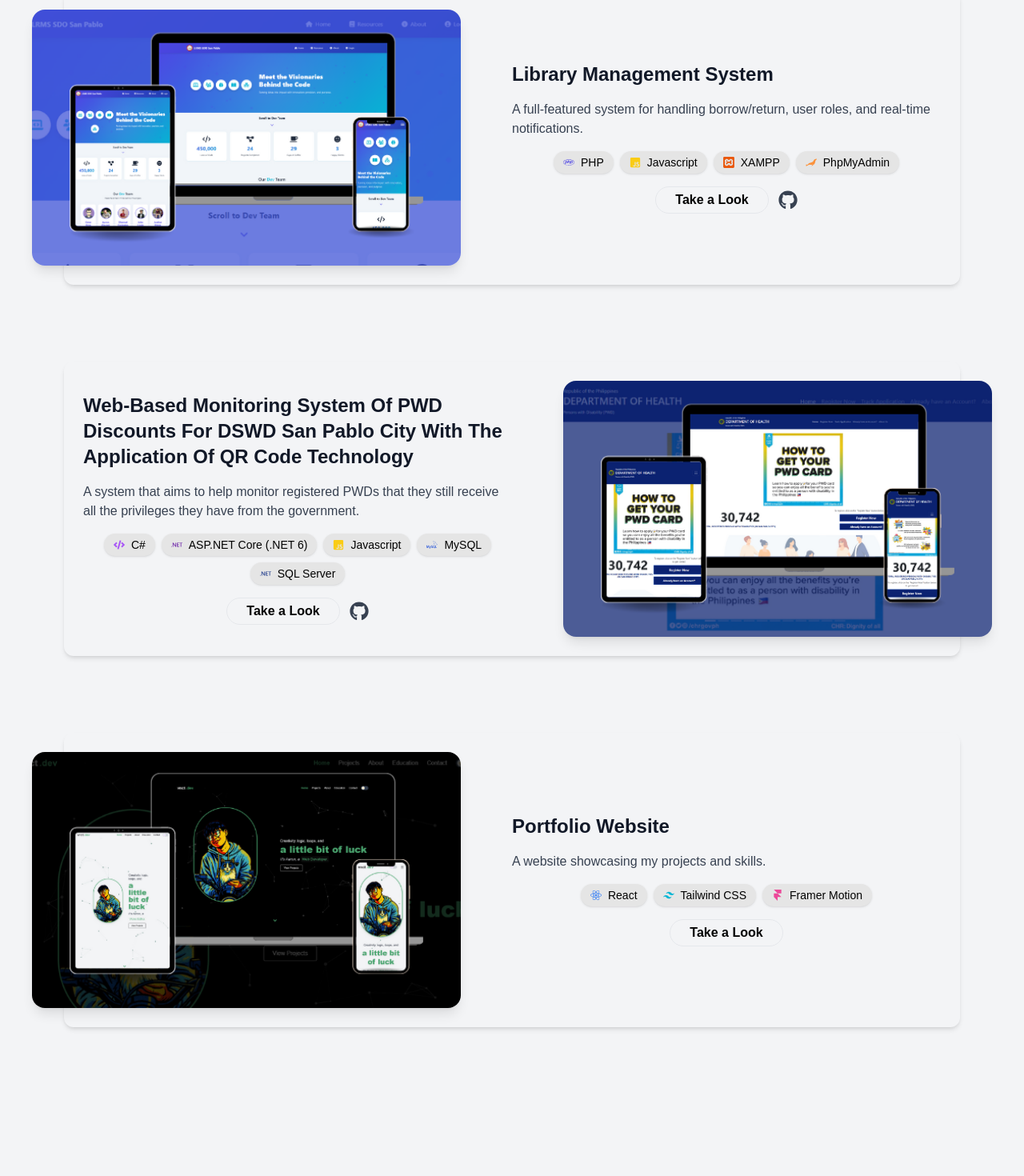
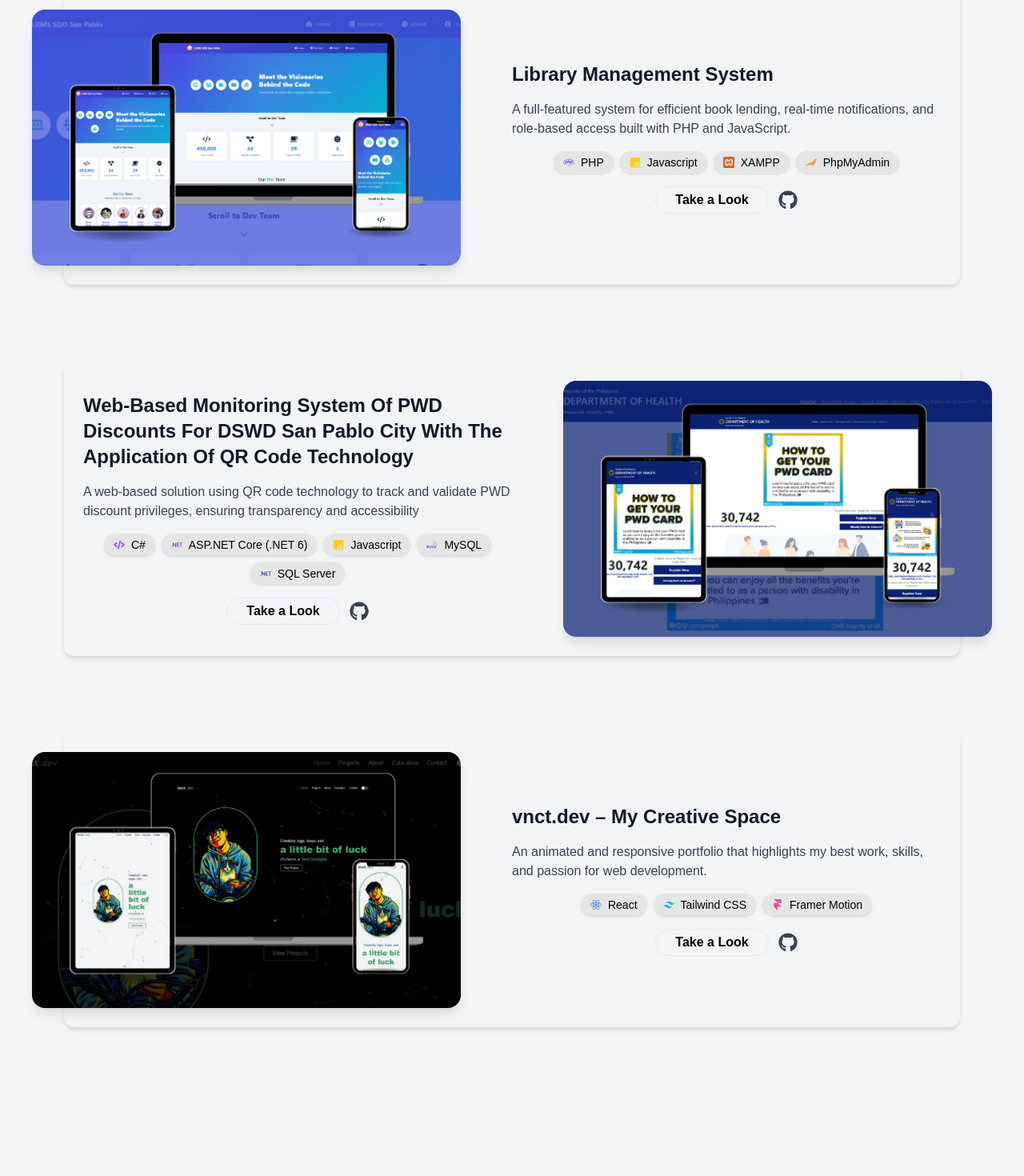
Before and after one commit to vnct69/vnct-portfolio, a React (Vite) app: page / in a window 1280 px wide. Shown: the part 1220-2690 px from the top of the page at 80% size. Built offline with nearby package versions, Linux system fonts and the light colour scheme.

Commit message:
Hosting (Final)

```diff
--- a/src/components/About-Section/About.jsx
+++ b/src/components/About-Section/About.jsx
@@ -68,12 +68,11 @@ const About = () => {
                     </p>
 
                     {/* Resume Button */}
-                    {/* <div className="flex justify-center md:justify-start"> */}
                     <div className="mt-6 flex justify-center">
                       <button
                         onClick={() => {
                           if (window.innerWidth < 768) {
-                            window.open("/Aaron Vincent Escondo - Resume.pdf", "_blank");
+                            window.open("/Aaron Vincent Escondo-Resume(final).pdf", "_blank");
                           } else {
                             setShowModal(true);
                           }
--- a/src/components/About-Section/ResumeModal.jsx
+++ b/src/components/About-Section/ResumeModal.jsx
@@ -25,7 +25,7 @@ const ResumeModal = ({ onClose }) => {
           <h2 className="text-2xl font-bold">My Resume</h2>
           <div className="flex space-x-4">
             <a
-              href="/Aaron Vincent Escondo - Resume.pdf"
+              href="/Aaron Vincent Escondo-Resume(final).pdf"
               download
               className="text-[#4ca771] hover:text-[#013237] px-4 py-2 transition"
             >
@@ -42,11 +42,11 @@ const ResumeModal = ({ onClose }) => {
 
         {/* PDF Preview */}
         <iframe
-          src="/Aaron Vincent Escondo - Resume.pdf"
+          src="/Aaron Vincent Escondo-Resume(final).pdf"
           title="Resume"
           className="w-full h-[70vh] border rounded"
           onError={() => {
-            window.open("/Aaron Vincent Escondo - Resume.pdf", "_blank");
+            window.open("/Aaron Vincent Escondo-Resume(final).pdf", "_blank");
             onClose(); // close the modal if fallback triggers
           }}
         ></iframe>
--- a/src/components/Contact-Section/Contact.jsx
+++ b/src/components/Contact-Section/Contact.jsx
@@ -165,7 +165,7 @@ const Contact = () => {
                   value={formValues.first_name}
                   onChange={handleChange}
                   className="w-full px-4 py-3 rounded-lg border bg-[c8c8c9] dark:bg-[#060606] focus:ring-2 focus:ring-[#4ca771]"
-                  placeholder="John"
+                  placeholder="Vnct"
                 />
                 {renderError("first_name")}
               </div>
@@ -176,7 +176,7 @@ const Contact = () => {
                   value={formValues.last_name}
                   onChange={handleChange}
                   className="w-full px-4 py-3 rounded-lg border bg-[c8c8c9] dark:bg-[#060606] focus:ring-2 focus:ring-[#4ca771]"
-                  placeholder="Doe"
+                  placeholder="Dev"
                 />
                 {renderError("last_name")}
               </div>
@@ -189,7 +189,7 @@ const Contact = () => {
                 value={formValues.email}
                 onChange={handleChange}
                 className="w-full px-4 py-3 rounded-lg border bg-[c8c8c9] dark:bg-[#060606] focus:ring-2 focus:ring-[#4ca771]"
-                placeholder="you@example.com"
+                placeholder="vnct.dev@example.com"
               />
               {renderError("email")}
             </div>
--- a/src/components/Project-Section/Projects.jsx
+++ b/src/components/Project-Section/Projects.jsx
@@ -21,7 +21,7 @@ const Projects = ({theme}) => {
   return [
     {
       title: "Library Management System",
-      description: "A full-featured system for handling borrow/return, user roles, and real-time notifications.",
+      description: "A full-featured system for efficient book lending, real-time notifications, and role-based access built with PHP and JavaScript.",
       techStack: ["PHP", "Javascript", "XAMPP", "PhpMyAdmin"],
       image: "/LRMS.png",
       link: "https://lrportal.depedsanpablo.com/lrportal2025/Landing/bytesprouts.php",
@@ -29,20 +29,21 @@ const Projects = ({theme}) => {
     },
     {
       title: "Web-Based Monitoring System Of PWD Discounts For DSWD San Pablo City With The Application Of QR Code Technology",
-      description: "A system that aims to help monitor registered PWDs that they still receive all the privileges they have from the government.",
+      description: "A web-based solution using QR code technology to track and validate PWD discount privileges, ensuring transparency and accessibility",
       techStack: ["C#", "ASP.NET Core (.NET 6)", "Javascript", "MySQL", "SQL Server"],
       image: "/PWD.png",
       link: "https://pwd-spc.runasp.net/",
       githublink: "https://github.com/vnct69/PWD-SPC-ASP.NET.git"
     },
     {
-      title: "Portfolio Website",
-      description: "A website showcasing my projects and skills.",
+      title: "vnct.dev – My Creative Space",
+      description: "An animated and responsive portfolio that highlights my best work, skills, and passion for web development.",
       techStack: ["React", "Tailwind CSS", "Framer Motion"],
-      image:  "/Portfolio.png",
-      link: "https://vnct.dev",
-      githublink: "",
+      image: "/Portfolio.png",
+      link: "https://vnct.vercel.app",
+      githublink: "https://github.com/vnct69/vnct-portfolio.git",
     },
+
   ];
 }, [theme]);
 
```
Also changed, not shown: 2 other files (tests, documents, lock files or other folders).
